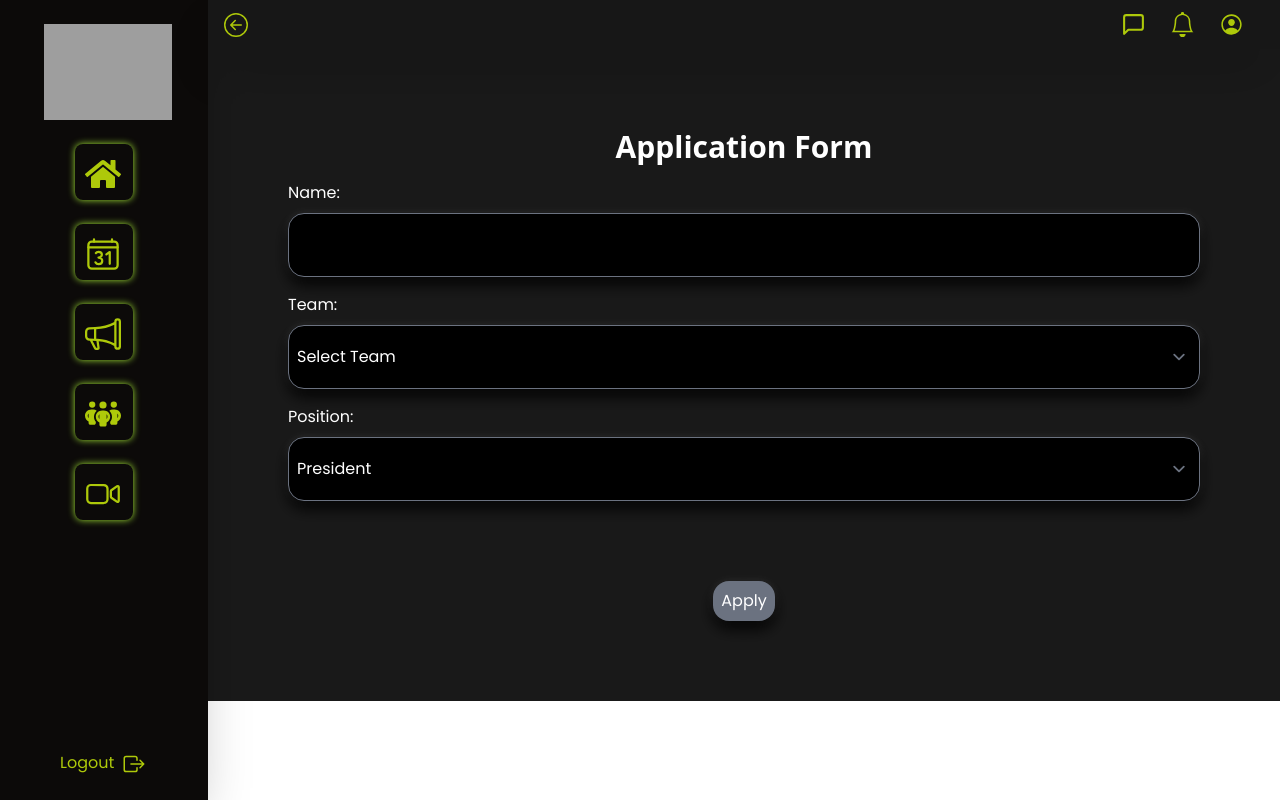
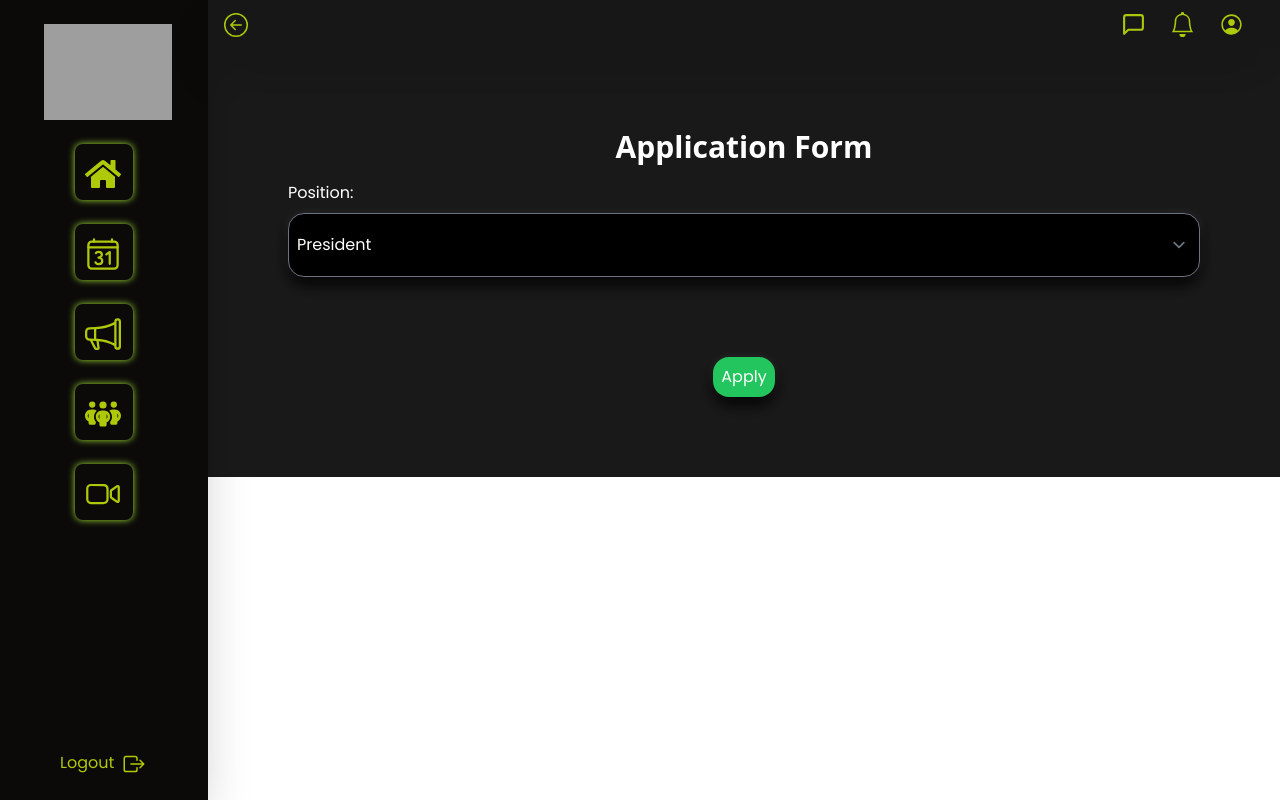
Before and after one commit to Anuraj2601/Eventix, a React (Vite) app: page /oc/election/Apply in a window 1280 px wide. Built offline with nearby package versions, Linux system fonts and the light colour scheme; grey boxes are pictures that could not be loaded.

Commit message:
candidates started

```diff
--- a/src/App.jsx
+++ b/src/App.jsx
@@ -188,7 +188,7 @@ const App = () => {
         <Route path='/member/profile' element={<Profileoc/>}></Route>
         <Route path='/member/club/finalists' element={<Finalistsoc/>}></Route>
         <Route path='/member/club/voting' element={<Votingoc/>}></Route>
-        <Route path='/member/election/Apply' element={<Apply/>}></Route>
+        <Route path='/member/club/election/apply/:electionId' element={<Apply/>}></Route>
         <Route path='/member/meeting' element={<MainMeetingmember />}></Route>
 
 
--- a/src/components/Apply.jsx
+++ b/src/components/Apply.jsx
@@ -2,14 +2,34 @@ import React, { useState, useEffect } from 'react';
 import { Typography } from "@material-tailwind/react";
 import Sidebar from './Sidebar';
 import Navbar from './Navbar';
+import UserService from '../service/UsersService'; // Update with your actual service path
 
 const ApplyForm = () => {
     const [formFields, setFormFields] = useState({
-        name: '',
-        team: '',
         position: 'President'
     });
     const [isFormValid, setIsFormValid] = useState(false);
+    const [user, setUser] = useState({ name: '', email: '' });
+
+    useEffect(() => {
+        // Fetch user details from session token when the component mounts
+        const fetchUserDetails = async () => {
+            try {
+                const token = localStorage.getItem('token'); // Assuming token is stored in local storage
+                if (token) {
+                    const userDetails = await UserService.getUserDetails(token); // Update with actual service method
+                    setUser(userDetails);
+                    // Autofill the form if necessary
+                    // For now, we'll just print the user details
+                    console.log('User details:', userDetails);
+                }
+            } catch (error) {
+                console.error('Error fetching user details:', error);
+            }
+        };
+
+        fetchUserDetails();
+    }, []);
 
     useEffect(() => {
         validateForm();
@@ -24,8 +44,8 @@ const ApplyForm = () => {
     };
 
     const validateForm = () => {
-        const { name, team, position } = formFields;
-        const isValid = name.trim() !== '' && team.trim() !== '' && position.trim() !== '';
+        const { position } = formFields;
+        const isValid = position.trim() !== '';
         setIsFormValid(isValid);
     };
 
@@ -39,41 +59,10 @@ const ApplyForm = () => {
             <Sidebar className="flex-shrink-0"/>
             <div className="flex flex-col flex-1">
                 <Navbar className="sticky top-0 z-10 p-4"/>
-                <div className="bg-black bg-opacity-90 text-white flex-col  md:p-20 overflow-y-auto">
+                <div className="bg-black bg-opacity-90 text-white flex-col md:p-20 overflow-y-auto">
                     <Typography variant="h3" className="mb-4 text-center">Application Form</Typography>
 
                     <div className="grid grid-cols-1 gap-4">
-                        {/* Name Field */}
-                        <div>
-                            <label className="block mb-2">Name:</label>
-                            <input
-                                type="text"
-                                name="name"
-                                value={formFields.name}
-                                onChange={handleInputChange}
-                                className="w-full h-16 bg-black text-white p-2 rounded-2xl"
-                                style={{ boxShadow: '0 8px 16px rgba(0, 0, 0, 0.9), 0 0 8px rgba(255, 255, 255, 0.1)' }}
-                            />
-                        </div>
-
-                        {/* Team Dropdown */}
-                        <div>
-                            <label className="block mb-2">Team:</label>
-                            <select
-                                name="team"
-                                value={formFields.team}
-                                onChange={handleInputChange}
-                                className="w-full h-16 bg-black text-white p-2 rounded-2xl"
-                                style={{ boxShadow: '0 8px 16px rgba(0, 0, 0, 0.9), 0 0 8px rgba(255, 255, 255, 0.1)' }}
-                            >
-                                <option value="">Select Team</option>
-                                <option value="Design">Design</option>
-                                <option value="Marketing">Marketing</option>
-                                <option value="Finance">Finance</option>
-                                <option value="Content">Content</option>
-                            </select>
-                        </div>
-
                         {/* Position Dropdown */}
                         <div>
                             <label className="block mb-2">Position:</label>
--- a/src/components/election/ElectionDetails.jsx
+++ b/src/components/election/ElectionDetails.jsx
@@ -68,10 +68,9 @@ const ElectionDetails = ({ club }) => {
     navigate(finalLink);
   };
 
-  const openElectionForm = () => {
-    navigate("/president/club/election/add", { state: { club } });
-  }
-
+  const openElectionForm = (electionId) => {
+    navigate(`/member/club/election/apply/${electionId}`, { state: { club } });
+  };
 
   const events = [
     {
@@ -233,7 +232,7 @@ const ElectionDetails = ({ club }) => {
                   {isOcOrMember ? (
                     <div className="flex gap-2 mb-4">
                       <Button
-                        onClick={() => navigateToForm("/apply")}
+                        onClick={() => openElectionForm(election.election_id)}
                         className="bg-[#AEC90A] text-gray-700 rounded-full"
                       >
                         Apply
```
